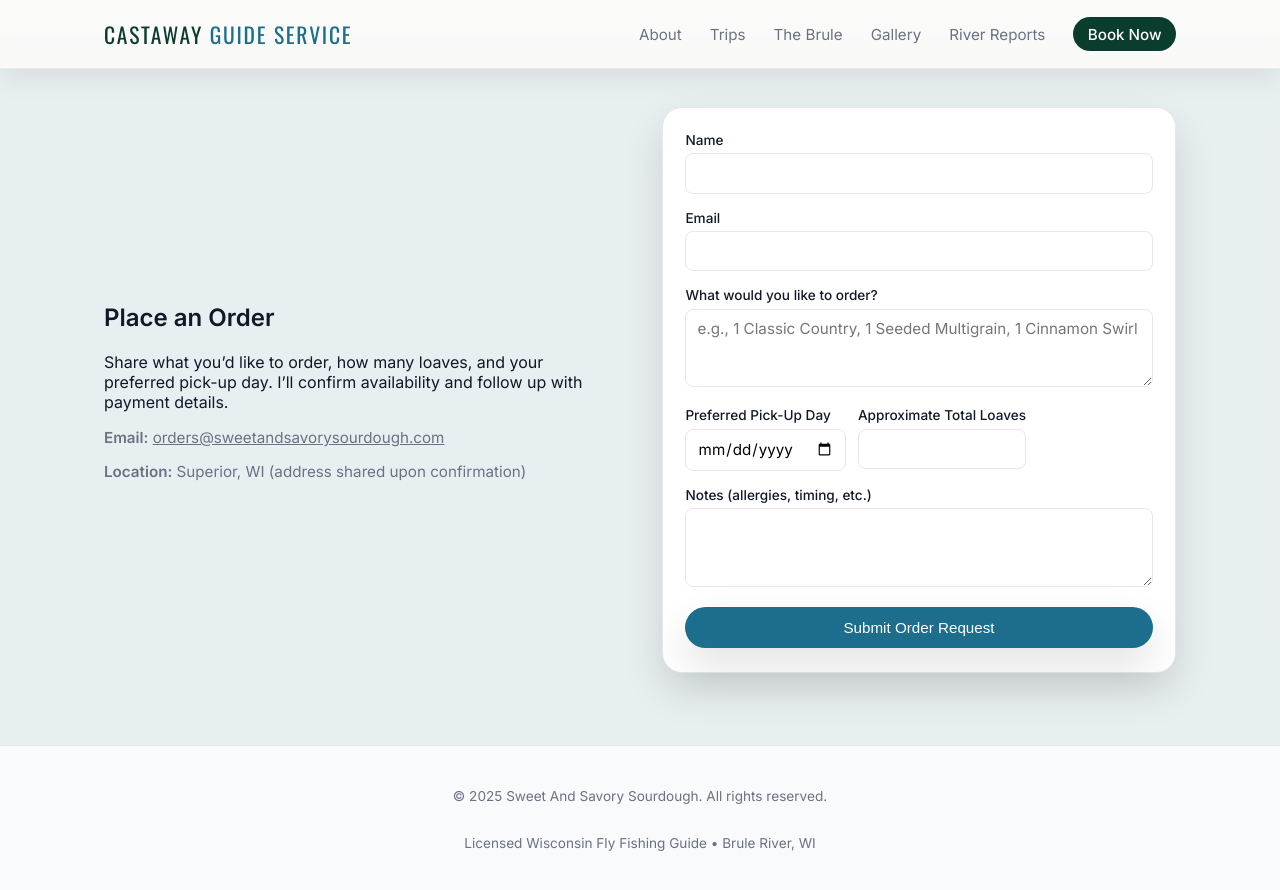
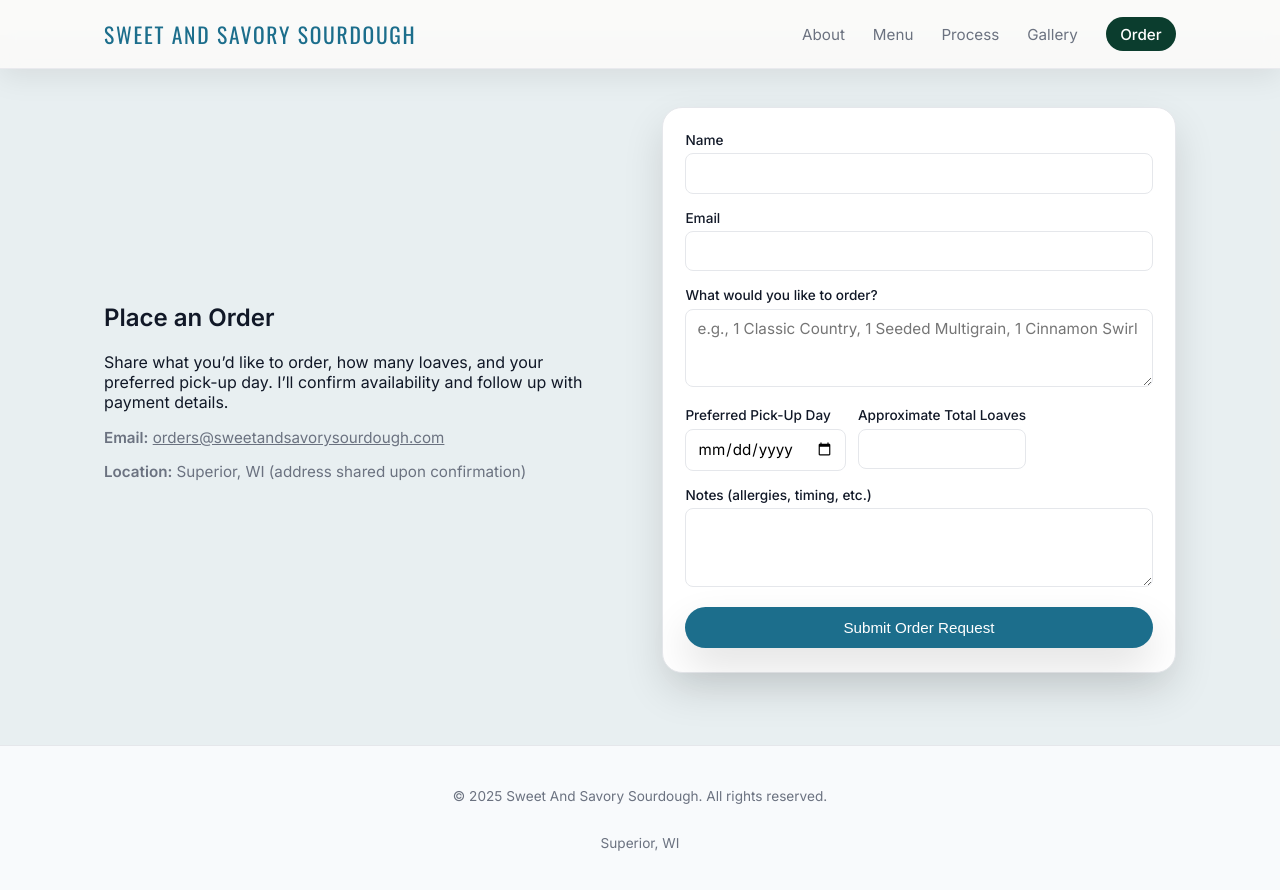
Before and after one commit to adamholden7/SweetAndSavorySourdough, a Jekyll site: the page built from index.md, in a window 1280 px wide and 900 px high, scrolled down 3172 px. Shown: the top 890 px of the window. Built offline with Jekyll 4.4.1, drawn with Linux system fonts in a browser that asks for light colours.

Commit message:
Update default.html

```diff
--- a/_layouts/default.html
+++ b/_layouts/default.html
@@ -3,8 +3,11 @@
 <head>
   <meta charset="UTF-8" />
   <meta name="viewport" content="width=device-width, initial-scale=1.0" />
-  <title>{% if page.title %}{{ page.title }} | {% endif %}{{ site.title }}</title>
-  <meta name="description" content="{{ page.description | default: site.description }}" />
+  <title>
+    {% if page.title %}{{ page.title }} | {% endif %}
+    {{ site.data.client.business_name | default: site.title }}
+  </title>
+  <meta name="description" content="{{ page.description | default: site.data.client.tagline | default: site.description }}" />
 
   <!-- Google Fonts -->
   <link rel="preconnect" href="https://fonts.googleapis.com" />
@@ -16,7 +19,12 @@
 <body>
   <header class="site-header">
     <div class="container nav-container">
-      <a href="{{ '/' | relative_url }}" class="logo">Castaway<span> Guide Service</span></a>
+      <!-- Dynamic logo text from client.yml -->
+      <a href="{{ '/' | relative_url }}" class="logo">
+        <span class="logo-title">
+          {{ site.data.client.business_name | default: site.title }}
+        </span>
+      </a>
 
       <button class="nav-toggle" aria-label="Toggle navigation">
         <span class="nav-toggle-line"></span>
@@ -25,11 +33,24 @@
 
       <nav class="site-nav">
         <a href="{{ '/#about' | relative_url }}">About</a>
-        <a href="{{ '/#trips' | relative_url }}">Trips</a>
-        <a href="{{ '/#river' | relative_url }}">The Brule</a>
-        <a href="{{ '/#gallery' | relative_url }}">Gallery</a>
-        <a href="{{ '/blog' | relative_url }}">River Reports</a>
-        <a href="{{ '/#contact' | relative_url }}" class="nav-cta">Book Now</a>
+
+        {% if site.data.client.business_type == "guide" %}
+          <a href="{{ '/#trips' | relative_url }}">Trips</a>
+          <a href="{{ '/#river' | relative_url }}">The River</a>
+          <a href="{{ '/#gallery' | relative_url }}">Gallery</a>
+          <a href="{{ '/blog' | relative_url }}">River Reports</a>
+          <a href="{{ '/#contact' | relative_url }}" class="nav-cta">Book Now</a>
+        {% elsif site.data.client.business_type == "bakery" %}
+          <a href="{{ '/#menu' | relative_url }}">Menu</a>
+          <a href="{{ '/#process' | relative_url }}">Process</a>
+          <a href="{{ '/#gallery' | relative_url }}">Gallery</a>
+          <a href="{{ '/#order' | relative_url }}" class="nav-cta">Order</a>
+        {% else %}
+          <!-- Generic fallback nav if business_type isn't set -->
+          <a href="{{ '/#services' | relative_url }}">Services</a>
+          <a href="{{ '/#gallery' | relative_url }}">Gallery</a>
+          <a href="{{ '/#contact' | relative_url }}" class="nav-cta">Contact</a>
+        {% endif %}
       </nav>
     </div>
   </header>
@@ -40,8 +61,10 @@
 
   <footer class="site-footer">
     <div class="container footer-inner">
-      <p>&copy; <span id="year"></span> {{ site.title }}. All rights reserved.</p>
-      <p class="footer-meta">Licensed Wisconsin Fly Fishing Guide • Brule River, WI</p>
+      <p>&copy; <span id="year"></span> {{ site.data.client.business_name | default: site.title }}. All rights reserved.</p>
+      <p class="footer-meta">
+        {{ site.data.client.location | default: "Local small business" }}
+      </p>
     </div>
   </footer>
 
```
